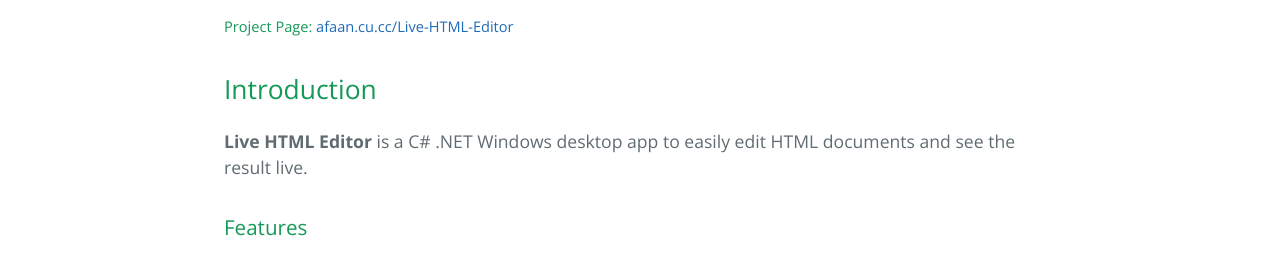
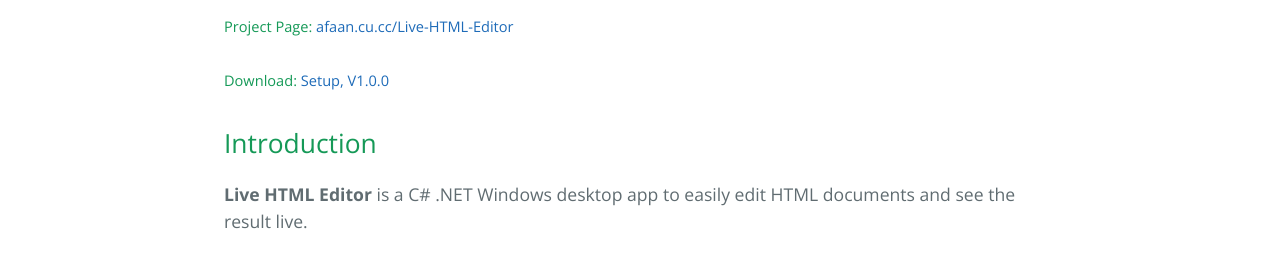
Before and after one commit to AfaanBilal/Live-HTML-Editor, a plain HTML site: page index.html in a window 1280 px wide. Shown: the part 483-739 px from the top of the page. Drawn offline with nearby package versions, Linux system fonts and the light colour scheme.

Commit message:
Added setup download link

```diff
--- a/index.html
+++ b/index.html
@@ -27,6 +27,10 @@
 
 <h5>
 <a id="project-page-afaancucclive-html-editor" class="anchor" href="#project-page-afaancucclive-html-editor" aria-hidden="true"><span class="octicon octicon-link"></span></a>Project Page: <a href="http://afaan.cu.cc/Live-HTML-Editor">afaan.cu.cc/Live-HTML-Editor</a>
+</h5>
+
+<h5>
+<a id="download-setup-v100" class="anchor" href="#download-setup-v100" aria-hidden="true"><span class="octicon octicon-link"></span></a>Download: <a href="http://afaan.cu.cc/Statistical-Analysis/Statistical-Analysis-1.0.0-Setup.zip">Setup, V1.0.0</a>
 </h5>
 
 <h2>
```
